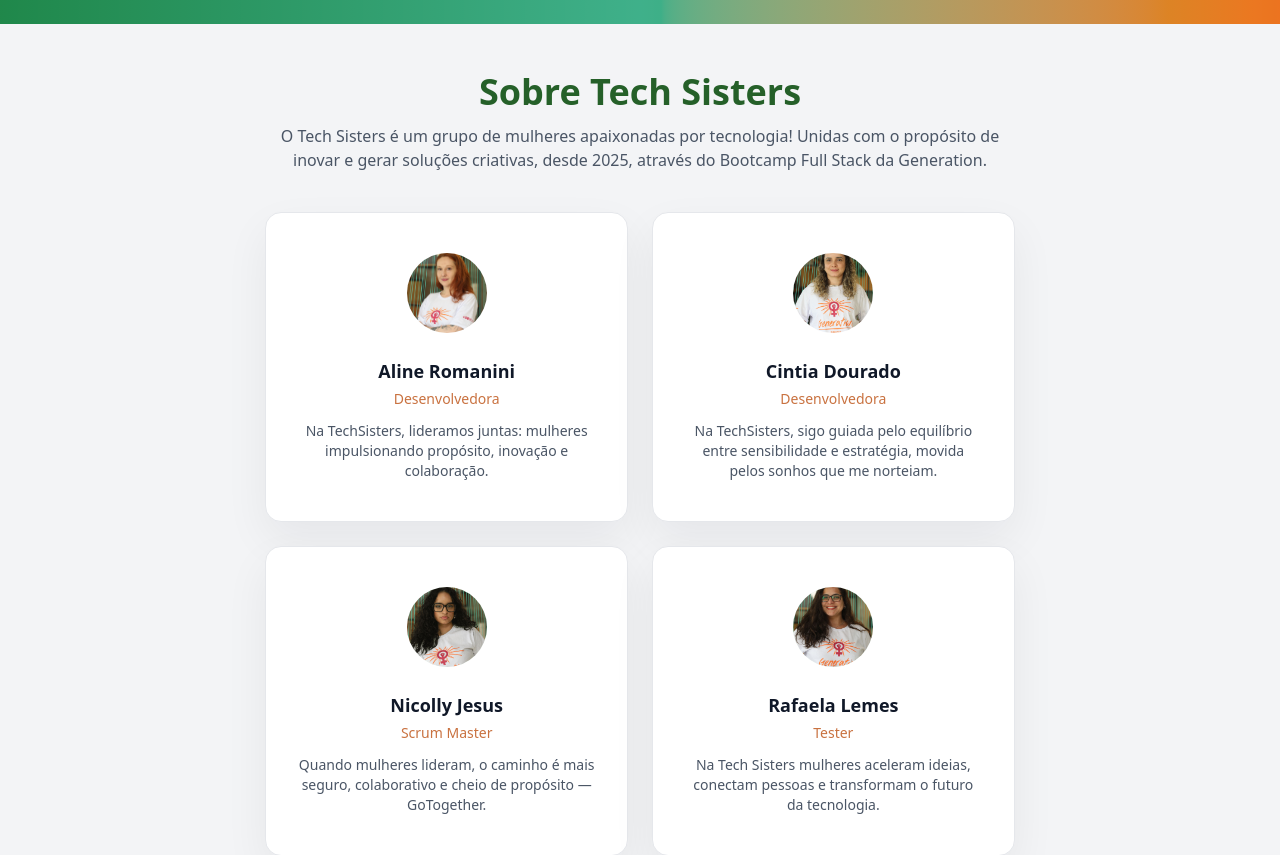
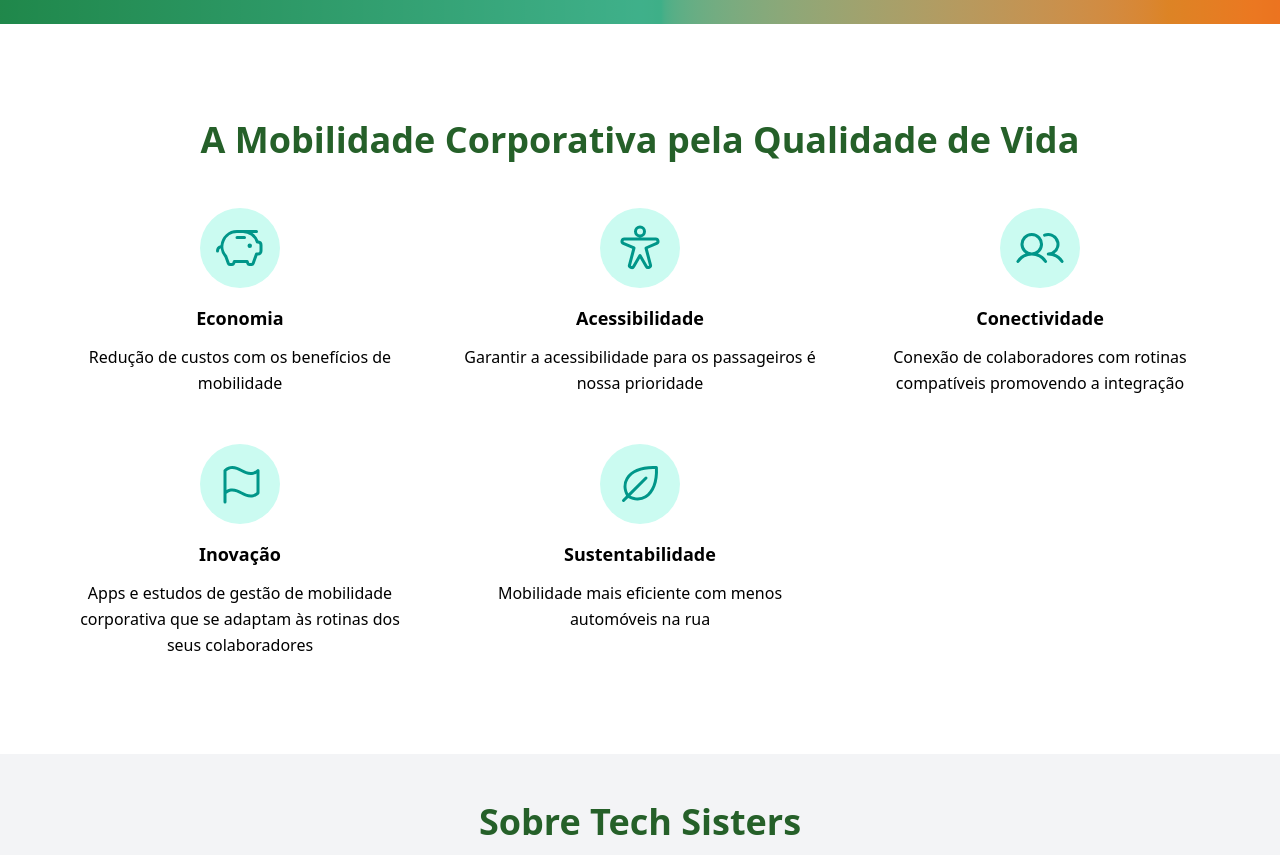
Before and after one commit to Projeto-Integrador-Grupo-01/carona-frontend, a React (Vite) app: page / in a window 1280 px wide. Shown: the part 680-1535 px from the top of the page. Built offline with nearby package versions, Linux system fonts and the light colour scheme; grey boxes are pictures that could not be loaded.

Commit message:
:lipstick: Estilização cards e seção benefícios

```diff
--- /dev/null
+++ b/src/components/beneficios/BenefitsSection.tsx
@@ -0,0 +1,76 @@
+import { Flag, Leaf, PersonArmsSpreadIcon, PiggyBank, Shield, Users } from "@phosphor-icons/react";
+
+
+export default function BenefitsSection() {
+    const benefits = [
+        {
+            icon: PiggyBank,
+            title: 'Economia',
+            description: 'Redução de custos com os benefícios de mobilidade',
+            color: 'text-teal-600',
+            bgColor: 'bg-teal-100',
+        },
+        {
+            icon: PersonArmsSpreadIcon,
+            title: 'Acessibilidade',
+            description: 'Garantir a acessibilidade para os passageiros é nossa prioridade',
+            color: 'text-teal-600',
+            bgColor: 'bg-teal-100',
+        },
+        {
+            icon: Users,
+            title: 'Conectividade',
+            description: 'Conexão de colaboradores com rotinas compatíveis promovendo a integração',
+            color: 'text-teal-600',
+            bgColor: 'bg-teal-100',
+        },
+        {
+            icon: Flag,
+            title: 'Inovação',
+            description: 'Apps e estudos de gestão de mobilidade corporativa que se adaptam às rotinas dos seus colaboradores',
+            color: 'text-teal-600',
+            bgColor: 'bg-teal-100',
+        },
+        {
+            icon: Leaf,
+            title: 'Sustentabilidade',
+            description: 'Mobilidade mais eficiente com menos automóveis na rua',
+            color: 'text-teal-600',
+            bgColor: 'bg-teal-100',
+        },
+    ];
+
+    return (
+        <section id="benefits" className="py-12 md:py-16 lg:py-24 px-4 bg-background">
+            <div className="container mx-auto max-w-6xl">
+                <h2 className="text-h1 md:text-4xl text-[#256029] font-semibold text-foreground mb-12 text-center">
+                    A Mobilidade Corporativa pela Qualidade de Vida
+                </h2>
+
+                <div className="grid grid-cols-1 md:grid-cols-2 lg:grid-cols-3 gap-8 lg:gap-12 justify-items-center lg:justify-center">
+                    {benefits.map((benefit, index) => {
+                        const Icon = benefit.icon;
+                        return (
+                            <div
+                                key={index}
+                                className="flex flex-col items-center text-center h-full"
+                            >
+                                <div className={`p-4 rounded-full ${benefit.bgColor} mb-4`}>
+                                    <Icon className={`h-12 w-12 ${benefit.color}`} strokeWidth={1.5} />
+                                </div>
+
+                                <h3 className="text-lg font-semibold text-foreground mb-3">
+                                    {benefit.title}
+                                </h3>
+
+                                <p className="text-body text-muted-foreground leading-relaxed">
+                                    {benefit.description}
+                                </p>
+                            </div>
+                        );
+                    })}
+                </div>
+            </div>
+        </section>
+    );
+}
--- a/src/components/equipe/SobreEquipe.tsx
+++ b/src/components/equipe/SobreEquipe.tsx
@@ -10,7 +10,6 @@
     description: ReactNode;
     id: number;
     name: string;
-    role: string;
     linkedin: string;
     photo: string;
 };
@@ -19,7 +18,6 @@
     {
         id: 1,
         name: "Aline Romanini",
-        role: "Desenvolvedora",
         linkedin: "https://www.linkedin.com/m/in/aline-romanini/",
         photo: alineImg,
         description: "Na TechSisters, lideramos juntas: mulheres impulsionando propósito, inovação e colaboração.",
@@ -27,7 +25,6 @@
     {
         id: 2,
         name: "Cintia Dourado",
-        role: "Desenvolvedora",
         linkedin: "https://www.linkedin.com/in/cintia-douradom/",
         photo: cintiaImg,
         description: "Na TechSisters, sigo guiada pelo equilíbrio entre sensibilidade e estratégia, movida pelos sonhos que me norteiam.",
@@ -35,7 +32,6 @@
     {
         id: 3,
         name: "Nicolly Jesus",
-        role: "Scrum Master",
         linkedin: "https://www.linkedin.com/m/in/nicolly-jesus/",
         photo: nicollyImg,
         description: "Quando mulheres lideram, o caminho é mais seguro, colaborativo e cheio de propósito — GoTogether. ",
@@ -43,7 +39,6 @@
     {
         id: 4,
         name: "Rafaela Lemes",
-        role: "Tester",
         linkedin: "https://www.linkedin.com/in/rafamorais/",
         photo: rafaelaImg,
         description: "Na Tech Sisters mulheres aceleram ideias, conectam pessoas e transformam o futuro da tecnologia.",
@@ -51,7 +46,6 @@
     {
         id: 5,
         name: "Queren Alves",
-        role: "Desenvolvedora",
         linkedin: "https://www.linkedin.com/in/querenhalves/",
         photo: querenImg,
         description: "------",
@@ -98,10 +92,6 @@
                                     {member.name}
                                 </a>
 
-                                <p className="mt-1 text-sm font-medium text-[#c97240]">
-                                    {member.role}
-                                </p>
-
 
                                 <p className="mt-3 text-sm text-gray-600">
                                     {member.description}
--- a/src/components/viagem/cardviagem/CardViagem.tsx
+++ b/src/components/viagem/cardviagem/CardViagem.tsx
@@ -83,7 +83,7 @@
 
                 <Link
                     to={`/viagem/${viagem.id}`}
-                    className="bg-gray-900 text-white hover:bg-gray-700 transition cursor-pointer px-4 py-2 rounded-lg"
+                    className="bg-lime-950 text-white hover:bg-amber-800 transition cursor-pointer px-4 py-2 rounded-lg"
                 >
                     Mais detalhes →
                 </Link>
--- a/src/pages/landingpage/LandingPage.tsx
+++ b/src/pages/landingpage/LandingPage.tsx
@@ -2,6 +2,7 @@
 import SobreEquipe from "../../components/equipe/SobreEquipe";
 import Banner from "../../components/banner/Banner";
 import Navbar from "../../components/navbar/Navbar";
+import BenefitsSection from "../../components/beneficios/BenefitsSection";
 
 function LandingPage() {
 
@@ -64,7 +65,7 @@
                 </div>
             </div> */}
 
-
+            <BenefitsSection />
 
             <SobreEquipe />
 
```
Also changed, not shown: 1 other file (tests, documents, lock files or other folders).
